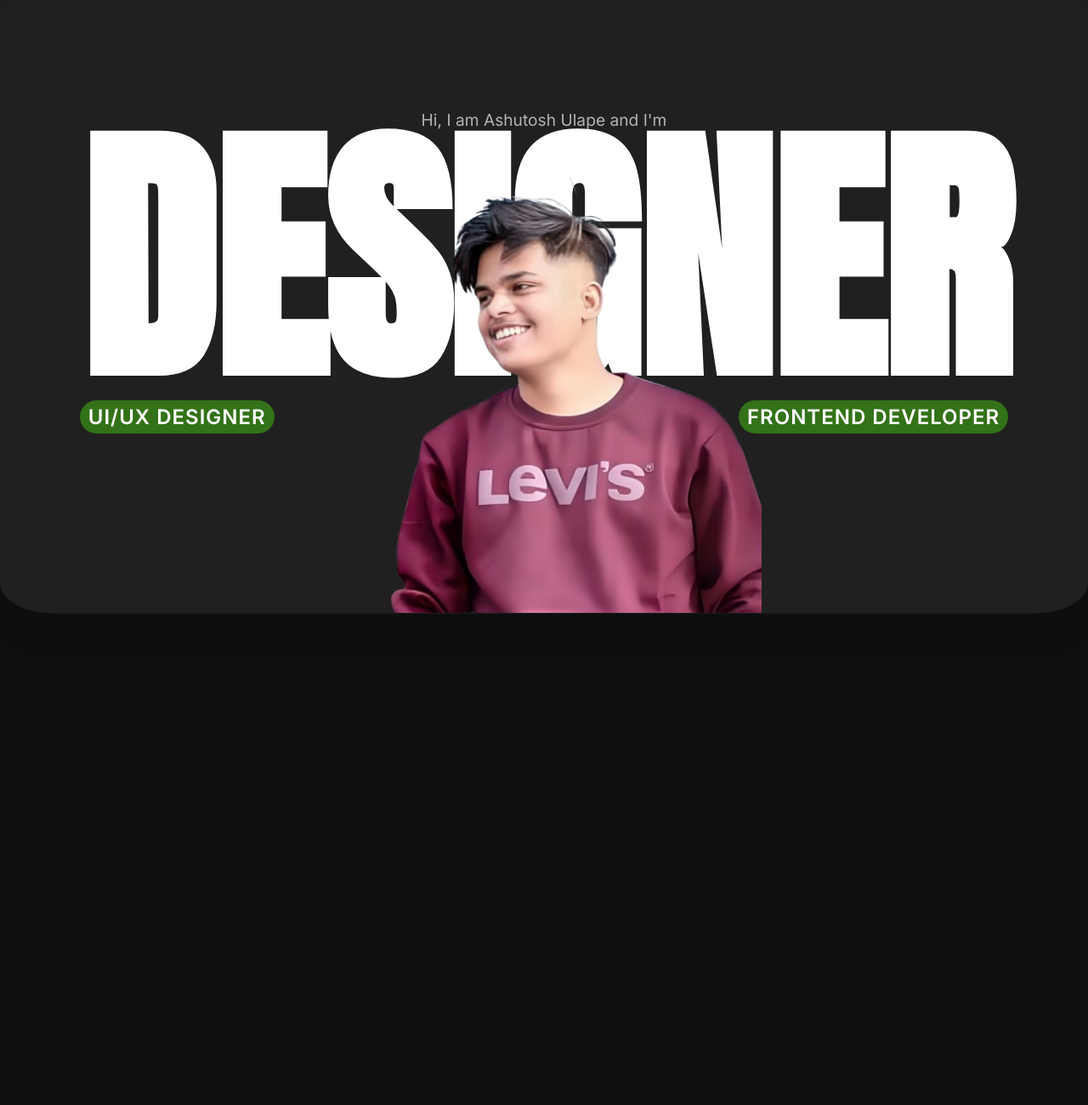
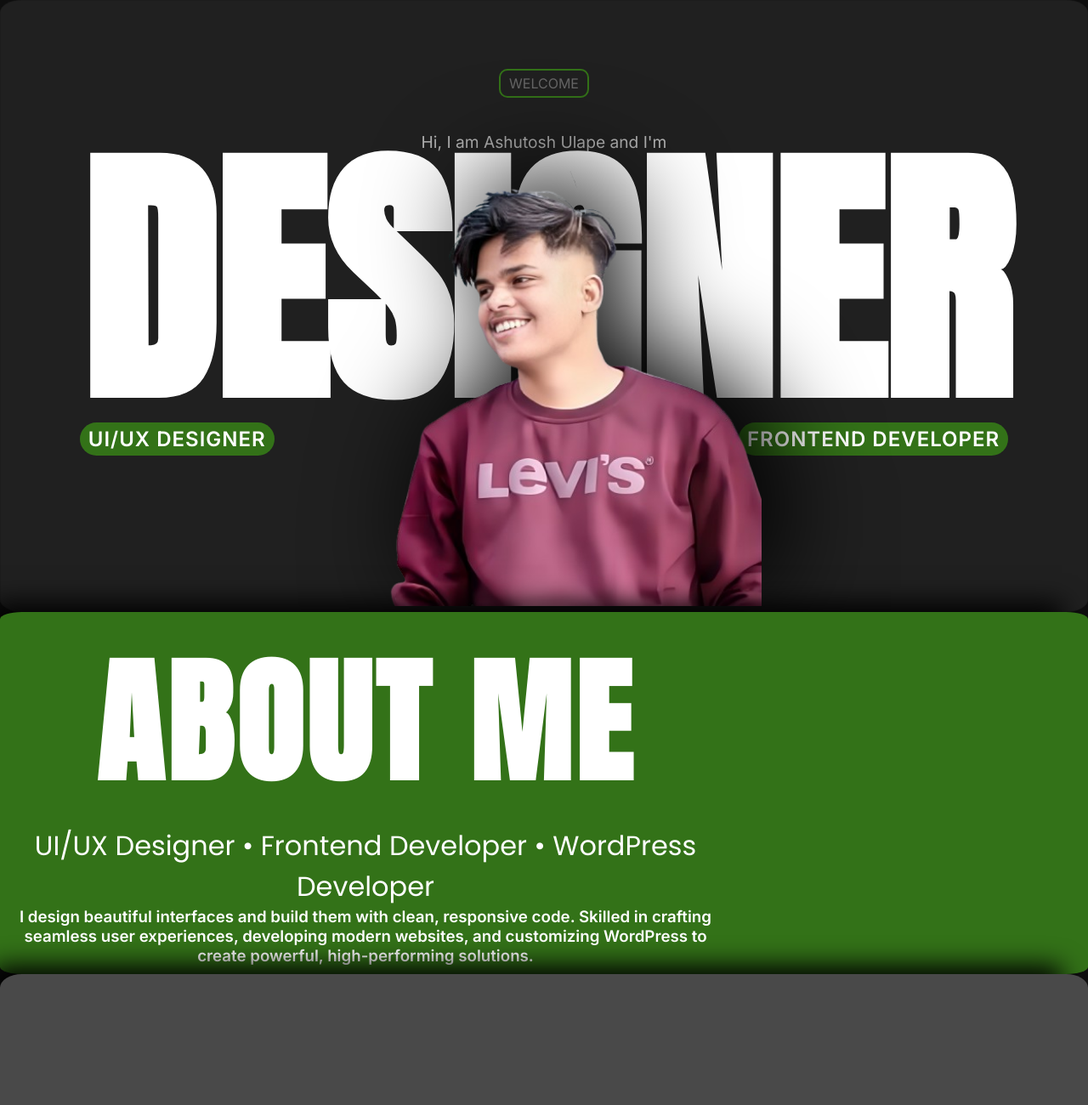
Before and after one commit to ashuulape/resume, a plain HTML site: page index.html in a window 1280 px wide. Shown: the top 1300 px of the page at 85% size. Before the commit the page ends 800 px from the top, so only its background shows below. Drawn offline with Linux system fonts and the light colour scheme.

Commit message:
till about me

```diff
--- a/index.html
+++ b/index.html
@@ -7,9 +7,15 @@
     <link rel="preconnect" href="https://fonts.googleapis.com">
     <link rel="preconnect" href="https://fonts.gstatic.com" crossorigin>
     <link href="https://fonts.googleapis.com/css2?family=Anton&family=Inter:wght@300;400;600&display=swap" rel="stylesheet">
+    <link rel="preconnect" href="https://fonts.googleapis.com">
+<link rel="preconnect" href="https://fonts.gstatic.com" crossorigin>
+<link href="https://fonts.googleapis.com/css2?family=Poppins:ital,wght@0,100;0,200;0,300;0,400;0,500;0,600;0,700;0,800;0,900;1,100;1,200;1,300;1,400;1,500;1,600;1,700;1,800;1,900&display=swap" rel="stylesheet">
     <link rel="stylesheet" href="style.css">
 </head>
 <body>
+
+
+
 
     <main class="container">
 
@@ -17,8 +23,11 @@
 
 
 
+        <div class="hero-section">
+            <div class="welcome">
+                <span>WELCOME </span>
+                </div>
 
-        <div class="hero-section">
 
             <p class="intro-text fade-in-up">Hi, I am Ashutosh Ulape and I'm</p>
 
@@ -40,5 +49,27 @@
         <img class="myimg fade-in-up delay-1" src="img.png" alt="">
     </main>
 
+    <div class="about">
+   <div class="abttxt">
+    <h1 style="font-size: 10rem; font-family: anton ; letter-spacing: 5px;">ABOUT ME</h1>
+    <h2  style="font-size: 2rem; font-family: Poppins;font-weight: 400">UI/UX Designer • Frontend Developer • WordPress Developer </h2>
+    <h3>I design beautiful interfaces and build them with clean, responsive code. Skilled in crafting seamless user experiences,
+        developing modern websites, and customizing WordPress to create powerful, high-performing solutions.</h3>
+    </div>
+
+
+
+
+
+
+
+
+    </div>
+    <div class="projects">
+
+
+
+    </div>
+
 </body>
 </html>
--- a/style.css
+++ b/style.css
@@ -14,22 +14,26 @@
 }
 
 body {
+    position: relative;
     background-color: var(--bg-color);
     color: var(--text-color);
     font-family: var(--font-secondary);
-    height: 100vh;
+
 
     display: flex;
     justify-content: center;
+    flex-direction: column;
 
 }
 
 /* --- LAYOUT CONTAINER --- */
 .container {
+    position: sticky;
+    top: 0;
    width: 100%;
    background: #202020;
    aspect-ratio: 16/9;
-    height: fit-content;
+    height: auto;
     display: flex;
 
     flex-direction: column;
@@ -40,10 +44,22 @@ body {
 
     box-shadow: 0 20px 50px rgba(0,0,0,0.05);
 
-    padding-top: 10vw;
-    border-radius: 0 0 5% 5%;
+    padding-top: 10vh;
+    border-radius:2%;
+
+
 }
 
+
+.welcome{
+position: relative;
+    color: #666;
+    width: fit-content;
+    border: solid 2px #337218;
+    border-radius: 10px;
+    padding: 5px 10px 5px 10px;
+    margin-bottom: 5vh;
+}
 
 .top-bar {
     width: 100%;
@@ -73,7 +89,9 @@ body {
  bottom: 0;
     z-index: 10;
  width: 40vw;
- margin-top: 10vh;
+ margin-top: 15vh;
+
+    filter:drop-shadow(20px -20px 60px rgb(0, 0, 0));
 
 
     pointer-events: none;
@@ -181,9 +199,9 @@ border-radius: 20px;
 @media (max-width: 768px) {
     .container {
         width: 100%;
-
+    height: auto;
         border: none;
-        padding: 20px;
+        padding: 5vh;
         padding-bottom: 0;
     }
 
@@ -192,7 +210,7 @@ border-radius: 20px;
     }
 
     .big-text, .hollow-text {
-        font-size: 20vw; /* Make it even bigger on mobile width */
+        font-size: 25vw; /* Make it even bigger on mobile width */
     }
 
     .roles-wrapper {
@@ -201,6 +219,50 @@ border-radius: 20px;
         font-size: 1.1rem;
 
     }
+    .role{
+        padding: 2.5px 5px 2.5px 5px;
+        font-size:10px ;
+    }
+
+    .welcome{
+        margin-bottom: 5vh;
+    }
 
 
 }
+
+
+.about{
+     position: sticky;
+    top: 0;
+border-radius: 2%;
+    width: 100%;
+    height: auto;
+    background: #337218;
+    z-index: 10;
+    box-shadow: -20px -20px 30px -10px rgb(0, 0, 0);
+padding: 10px;
+display: grid;
+grid-template-columns: 2fr 1fr ;
+
+
+}
+
+
+.abttxt{
+ text-align: center;
+ justify-content: center;
+
+}
+
+
+
+.projects{
+border-radius: 2%;
+    width: 100%;
+    height: 100vh;
+    background: #494949;
+    z-index: 11;
+    box-shadow: -20px -20px 30px -10px rgb(0, 0, 0);
+
+}
```
Also changed, not shown: about.png (added).
